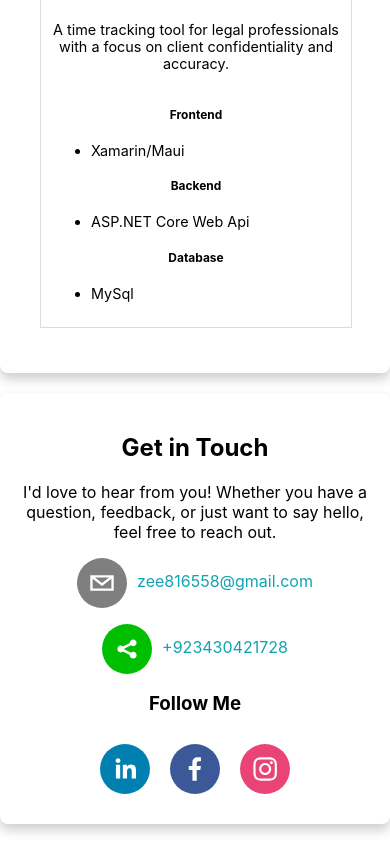
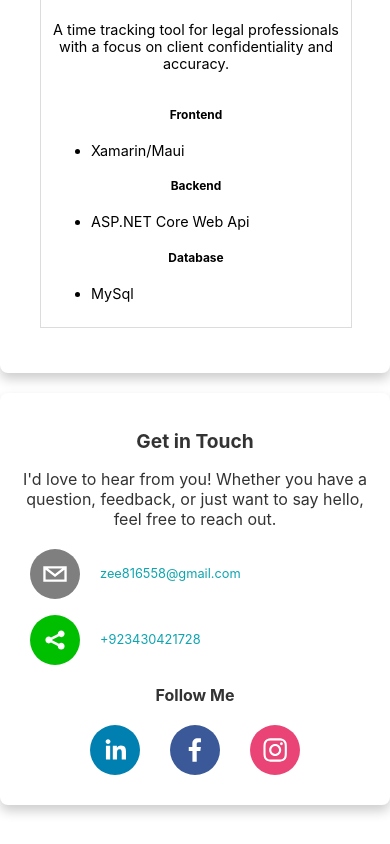
Before and after one commit to zeeshanahmed1997/myPortfolio, a React (Create React App) app: page / in a window 390 px wide. Shown: the part 3480-4324 px from the top of the page. Built offline with nearby package versions, Linux system fonts and the light colour scheme.

Commit message:
added logos to skills

```diff
--- a/src/App.css
+++ b/src/App.css
@@ -4,7 +4,8 @@
   background-color: #ffffff;
   /* Light mode background */
   transition: background-color 0.3s ease;
-  top: 200
+  top: 200px;
+  /* Fixed typo: added px unit */
 }
 
 .dark-mode .App {
@@ -32,9 +33,15 @@
 .App-intro {
   font-size: 1.2rem;
   color: #333;
+  /* Light mode text color */
   margin: 20px auto;
   width: 80%;
   animation: slideIn 2s ease-in-out;
+}
+
+.dark-mode .App-intro {
+  color: #e0e0e0;
+  /* Light Gray text color for dark mode */
 }
 
 section {
@@ -61,7 +68,6 @@ section {
   background-color: #024950;
   /* Deep Blue Teal */
 }
-
 
 /* Hamburger Menu Styles */
 .hamburger {
@@ -178,13 +184,10 @@ input:checked+.slider:before {
     word-break: break-all;
   }
 
-
   .Profile-photo {
     width: 120px;
     height: 120px;
   }
-
-
 }
 
 @media (max-width: 480px) {
@@ -201,8 +204,6 @@ input:checked+.slider:before {
     width: 100px;
     height: 100px;
   }
-
-
 }
 
 .tech-item {
@@ -231,14 +232,9 @@ input:checked+.slider:before {
   }
 }
 
-
 .tech-category {
   text-align: center !important;
 }
-
-
-
-
 
 .dark-mode .tech-tile {
   background-color: #0fa4af;
@@ -248,8 +244,6 @@ input:checked+.slider:before {
   box-shadow: 0 4px 8px rgba(0, 0, 0, 0.4);
   /* Enhanced shadow for dark mode */
 }
-
-
 
 .Resume-link {
   display: inline-block;
--- a/src/assets/css/contact.css
+++ b/src/assets/css/contact.css
@@ -1,22 +1,110 @@
+/* General Styles for Contact Section */
+.Contact {
+    background-color: #ffffff;
+    /* Light mode background */
+    color: #333;
+    /* Light mode text color */
+    padding: 20px;
+    border-radius: 8px;
+    box-shadow: 0 6px 12px rgba(0, 0, 0, 0.2);
+    /* Enhanced shadow for light mode */
+    transition: background-color 0.3s ease, color 0.3s ease;
+}
+
+.dark-mode .Contact {
+    background-color: #024950;
+    /* Deep Blue Teal for dark mode */
+    color: #f5f5f5;
+    /* Light text color for dark mode */
+    box-shadow: 0 4px 8px rgba(0, 0, 0, 0.4);
+    /* Enhanced shadow for dark mode */
+}
+
 .Contact a {
     color: #0fa4af;
-    /* Bright Teal */
+    /* Bright Teal for links in light mode */
     text-decoration: none;
     transition: color 0.3s ease;
 }
 
 .Contact a:hover {
     color: #003135;
-    /* Dark Teal */
+    /* Dark Teal for hover effect in light mode */
 }
 
-
 .dark-mode .Contact a {
-    color: #0fa4af;
-    /* Bright Teal */
+    color: #afdde5;
+    /* Pale Blue for links in dark mode */
 }
 
 .dark-mode .Contact a:hover {
-    color: #afdde5;
-    /* Pale Blue */
+    color: #0fa4af;
+    /* Bright Teal for hover effect in dark mode */
 }
+
+.contact-header h2 {
+    font-size: 2rem;
+    margin-bottom: 10px;
+}
+
+.contact-info {
+    margin-top: 20px;
+}
+
+.contact-item {
+    margin-bottom: 10px;
+    display: flex;
+    align-items: center;
+}
+
+.contact-item a {
+    margin-left: 10px;
+}
+
+.social-icons {
+    margin-top: 20px;
+    text-align: center;
+    /* Center the icons horizontally */
+}
+
+.social-icons h3 {
+    font-size: 1.5rem;
+    margin-bottom: 10px;
+}
+
+.social-icon-links {
+    display: flex;
+    justify-content: center;
+    /* Center the icons horizontally */
+    gap: 10px;
+    /* Space between icons */
+}
+
+/* Responsive Styles */
+@media (max-width: 768px) {
+    .contact-header h2 {
+        font-size: 1.5rem;
+    }
+
+    .contact-info a {
+        font-size: 0.9rem;
+    }
+
+    .social-icons h3 {
+        font-size: 1.2rem;
+    }
+}
+
+@media (max-width: 480px) {
+    .contact-header h2 {
+        font-size: 1.2rem;
+    }
+
+    .contact-info a {
+        font-size: 0.8rem;
+    }
+
+    .social-icons h3 {
+        font-size: 1rem;
+    }
+}
```
